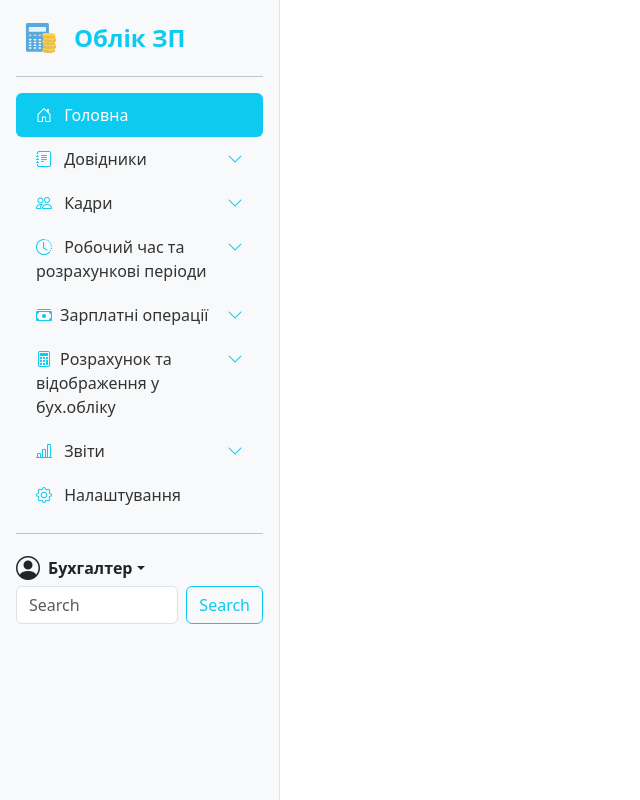
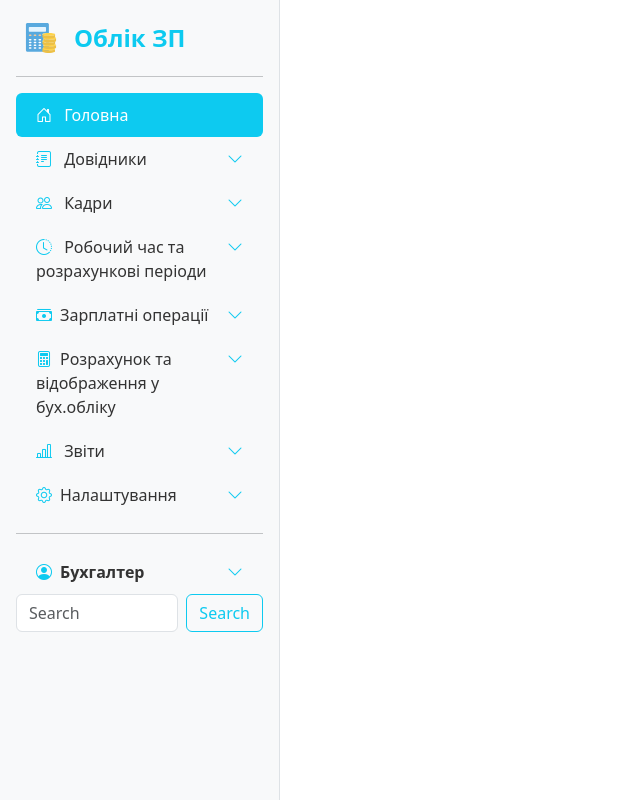
Before and after one commit to yanahlazkova/salary_accounting, a Django app: template templates/base.html in a window 1280 px wide. Shown: the whole page, without its empty margins (0-640 px from the left). Run offline with Django 5.2, Linux system fonts and the light colour scheme; the template is opened without the code that fills it, so the values that code supplies are empty; parts of the project's set-up code (start-up, migrations or seed data) failed here and were passed over.

Commit message:
розділ Бухгалтер

```diff
--- a/templates/base.html
+++ b/templates/base.html
@@ -100,8 +100,8 @@
                     <i class="bi bi-chevron-down text-info"></i>
                 </a>
                 <ul class="collapse collapse-submenu" id="menuStaff">
-                    <li><a href="#" class="nav-link small">Накази</a></li>
-                    <li><a href="#" class="nav-link small">Фізичні особи</a></li>
+                    <li><a href="{% url 'orders' %}" class="nav-link small">Накази</a></li>
+                    <li><a href="{% url 'personnel' %}" class="nav-link small">Фізичні особи</a></li>
                     <li><a href="#" class="nav-link small">Особові рахунки</a></li>
                 </ul>
             </li>
@@ -164,21 +164,37 @@
                     <li><a href="#" class="nav-link small">Аналітичний звіт нарахувань ПДФО, ВЗ та ЄСВ</a></li>
                 </ul>
             </li>
-            <li><a href="{% url 'settings' %}" class="nav-link"><i class="bi bi-gear me-2 text-info"></i> Налаштування</a></li>
+            <li class="nav-item">
+                <a class="nav-link d-flex justify-content-between" data-bs-toggle="collapse" href="#menuSettings">
+                    <span><i class="bi bi-gear me-2 text-info"></i>Налаштування</span>
+                    <i class="bi bi-chevron-down text-info"></i>
+                </a>
+                <ul class="collapse collapse-submenu" id="menuSettings">
+                    <li><a href="{% url 'settings' %}" class="nav-link small">Соціальні показники</a></li>
+                    <li><a href="#" class="nav-link small">Інше</a></li>
+                </ul>
+            </li>
             <li>
                 <hr>
                 <div class="dropdown">
-                    <a href="#" class="d-flex align-items-center link-dark text-decoration-none dropdown-toggle"
-                       id="dropdownUser" data-bs-toggle="dropdown" aria-expanded="false">
+                    {% comment %}
+                    <a href="#dropdownUser"
+                       class="nav-link d-flex align-items-center text-decoration-none dropdown-toggle" data-bs-toggle="dropdown" aria-expanded="false">
                         <i class="bi bi-person-circle fs-4 me-2"></i>
                         <strong>Бухгалтер</strong>
                     </a>
-                    <ul class="dropdown-menu text-small shadow" aria-labelledby="dropdownUser">
-                        <li><a class="dropdown-item" href="#">Профіль</a></li>
+                    {% endcomment %}
+                    <a class="nav-link d-flex justify-content-between" data-bs-toggle="collapse"
+                         href="#dropdownUser">
+                    <strong><i class="bi bi-person-circle me-2 text-info"></i>Бухгалтер</strong>
+                    <i class="bi bi-chevron-down text-info"></i>
+                </a>
+                    <ul class="collapse collapse-submenu" id="dropdownUser" aria-labelledby="dropdownUser">
+                        <li><a class="nav-link small" href="#">Профіль</a></li>
                         <li>
                             <hr class="dropdown-divider">
                         </li>
-                        <li><a class="dropdown-item" href="#">Вихід</a></li>
+                        <li><a class="nav-link small" href="#">Вихід</a></li>
                     </ul>
                     <form class="d-flex" role="search">
                         <input class="form-control me-2" type="search" placeholder="Search" aria-label="Search"/>
```
